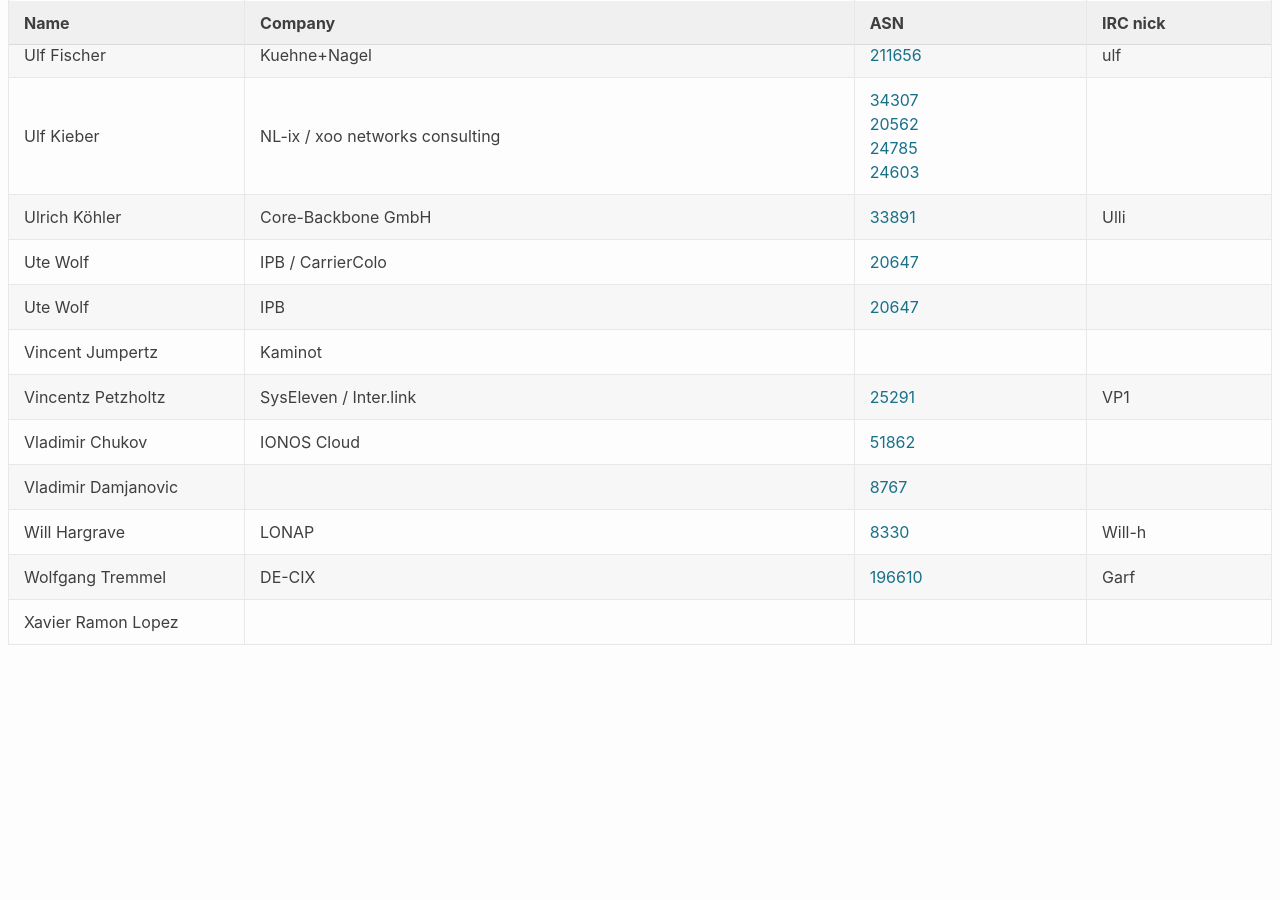
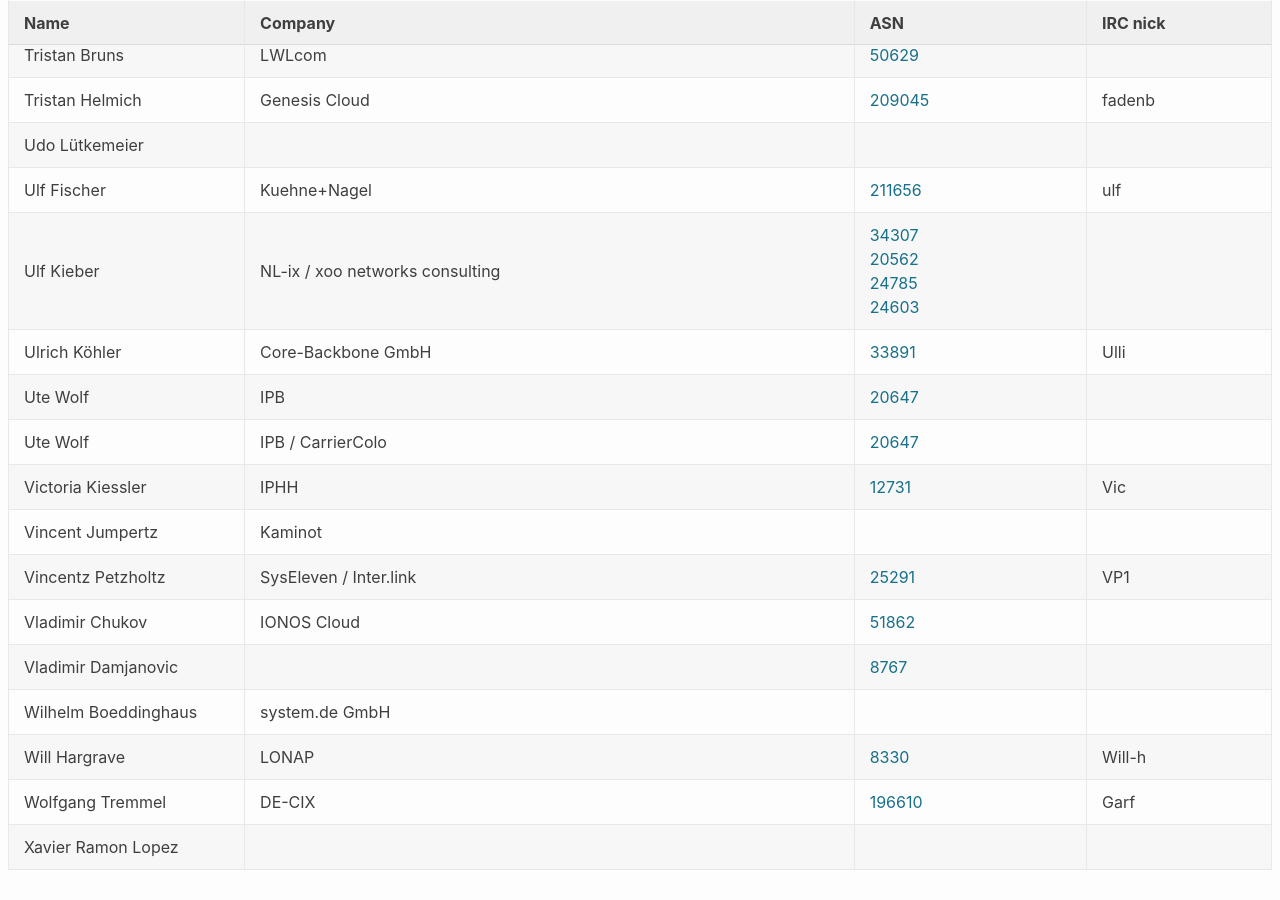
Before and after one commit to denog/pretix-attendeelist, a Jekyll site: the page built from denog13/index.markdown, in a window 1280 px wide and 900 px high, scrolled down 19860 px. Built offline with Jekyll 4.4.1, drawn with Linux system fonts in a browser that asks for light colours; before the commit the page ends 20535 px from its top, so only the background shows below that; some of the changed text lies outside the part shown.

Commit message:
Latest data: Wed Oct 20 13:33:31 UTC 2021

```diff
--- a/_data/attendees_denog13.json
+++ b/_data/attendees_denog13.json
@@ -438,6 +438,12 @@
     "asn": "1764"
   },
   {
+    "name": "Christoph Neukirch",
+    "company": "IPHH",
+    "irc": "chn",
+    "asn": "12731"
+  },
+  {
     "name": "Christoph Schreiber",
     "company": "Netzwerge",
     "irc": null,
@@ -558,6 +564,12 @@
     "asn": "51733"
   },
   {
+    "name": "David Wigezzy",
+    "company": "Via-Online GmbH",
+    "irc": null,
+    "asn": null
+  },
+  {
     "name": "Denis Brenner",
     "company": "Toolkit Systems",
     "irc": null,
@@ -858,6 +870,12 @@
     "asn": "1299"
   },
   {
+    "name": "Harald Singer",
+    "company": "TeleData Gmbh",
+    "irc": null,
+    "asn": "21263"
+  },
+  {
     "name": "Haris Trgo",
     "company": null,
     "irc": "hixharris",
@@ -1640,14 +1658,14 @@
   {
     "name": "Maximilian Schieder",
     "company": null,
-    "irc": null,
-    "asn": null
-  },
-  {
-    "name": "Maximilian Schieder",
-    "company": null,
     "irc": "raven",
     "asn": "12611"
+  },
+  {
+    "name": "Maximilian Schieder",
+    "company": null,
+    "irc": null,
+    "asn": null
   },
   {
     "name": "Maximilian Sesterhenn",
@@ -2581,15 +2599,21 @@
   },
   {
     "name": "Ute Wolf",
+    "company": "IPB",
+    "irc": null,
+    "asn": "20647"
+  },
+  {
+    "name": "Ute Wolf",
     "company": "IPB / CarrierColo",
     "irc": null,
     "asn": "20647"
   },
   {
-    "name": "Ute Wolf",
-    "company": "IPB",
-    "irc": null,
-    "asn": "20647"
+    "name": "Victoria Kiessler",
+    "company": "IPHH",
+    "irc": "Vic",
+    "asn": "12731"
   },
   {
     "name": "Vincent Jumpertz",
@@ -2616,6 +2640,12 @@
     "asn": "AS8767"
   },
   {
+    "name": "Wilhelm Boeddinghaus",
+    "company": "system.de GmbH",
+    "irc": null,
+    "asn": null
+  },
+  {
     "name": "Will Hargrave",
     "company": "LONAP",
     "irc": "Will-h",
```
